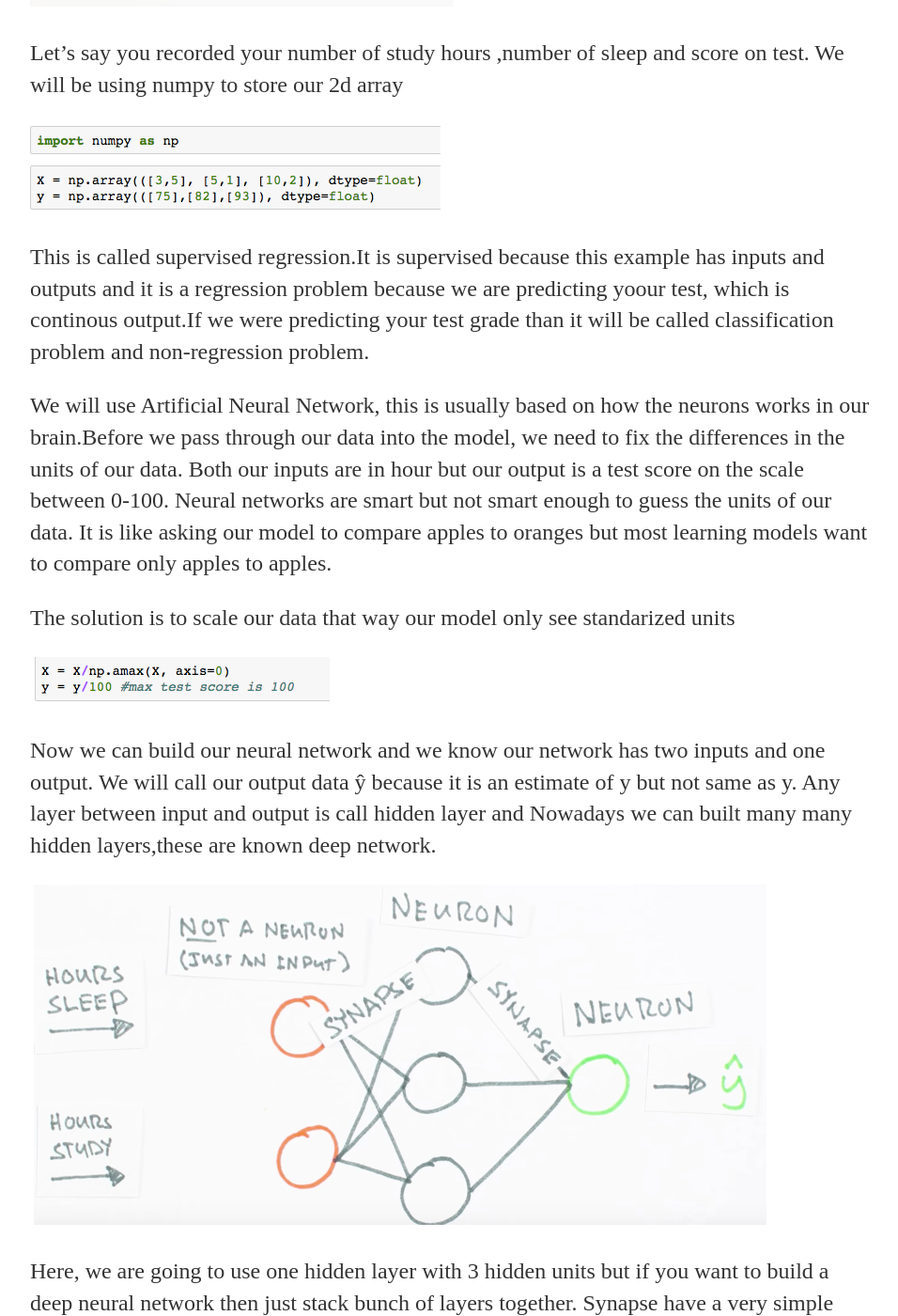
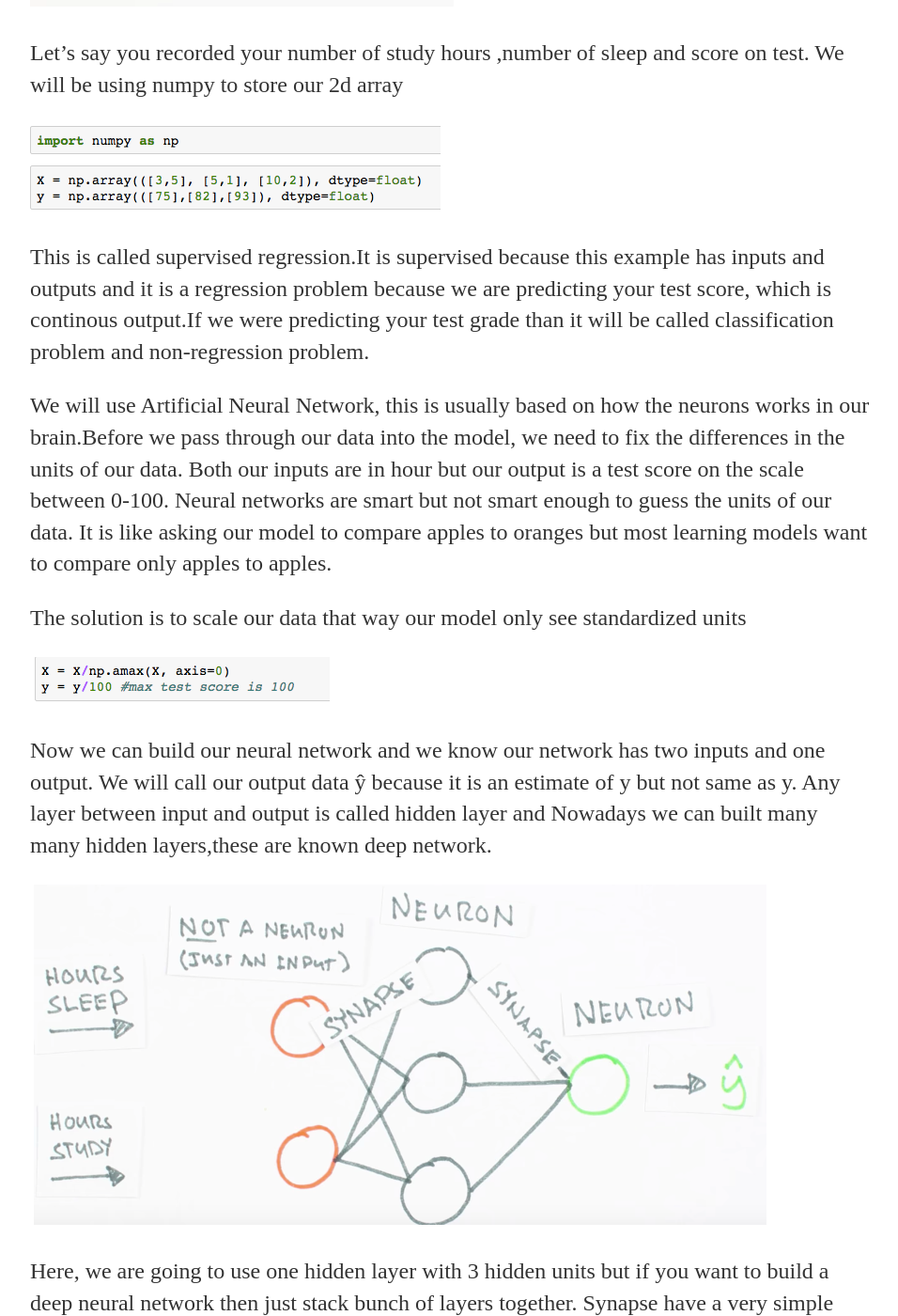
Before and after one commit to summii/summii.github.io, a Jekyll site: the page built from _posts/2018-05-05-neural-network-from-scratch.md, in a window 1280 px wide and 1400 px high, scrolled down 679 px. Shown: the whole window at 94% size, without its empty margins (160-1116 px from the left). Built offline with Jekyll 4.4.1, drawn with Linux system fonts in a browser that asks for light colours.

Commit message:
minor fixes

```diff
--- a/_posts/2018-05-05-neural-network-from-scratch.md
+++ b/_posts/2018-05-05-neural-network-from-scratch.md
@@ -13,17 +13,17 @@ Let's say you recorded your number of study hours ,number of sleep and score on
 
 ![alt text](/img/numpy.png)
 
-This is called supervised regression.It is supervised because this example has inputs and outputs and it is a regression problem because we are predicting yoour test, which is
+This is called supervised regression.It is supervised because this example has inputs and outputs and it is a regression problem because we are predicting your test score, which is
 continous output.If we were predicting your test grade than it will be called classification problem and non-regression problem.
 
 We will use Artificial Neural Network, this is usually based on how the neurons works in our brain.Before we pass through our data into the model, we need to fix the differences in the units of our data. Both our inputs are in hour but our output is a test score on the scale between 0-100. Neural networks are smart but not smart enough to guess the units of our data. It is like asking our model to compare apples to oranges but most learning models want to compare only apples to apples.
 
-The solution is to scale our data that way our model only see standarized units
+The solution is to scale our data that way our model only see standardized units
 
 ![alt text](/img/scaling.png)
 
 Now we can build our neural network and we know our network has two inputs and one output. We will call our output data ŷ because it is an estimate of y but not same as y.
-Any layer between input and output is call hidden layer and Nowadays we can built many many hidden layers,these are known deep network.
+Any layer between input and output is called hidden layer and Nowadays we can built many many hidden layers,these are known deep network.
 
 ![alt text](/img/synapse2.png)
 
```
